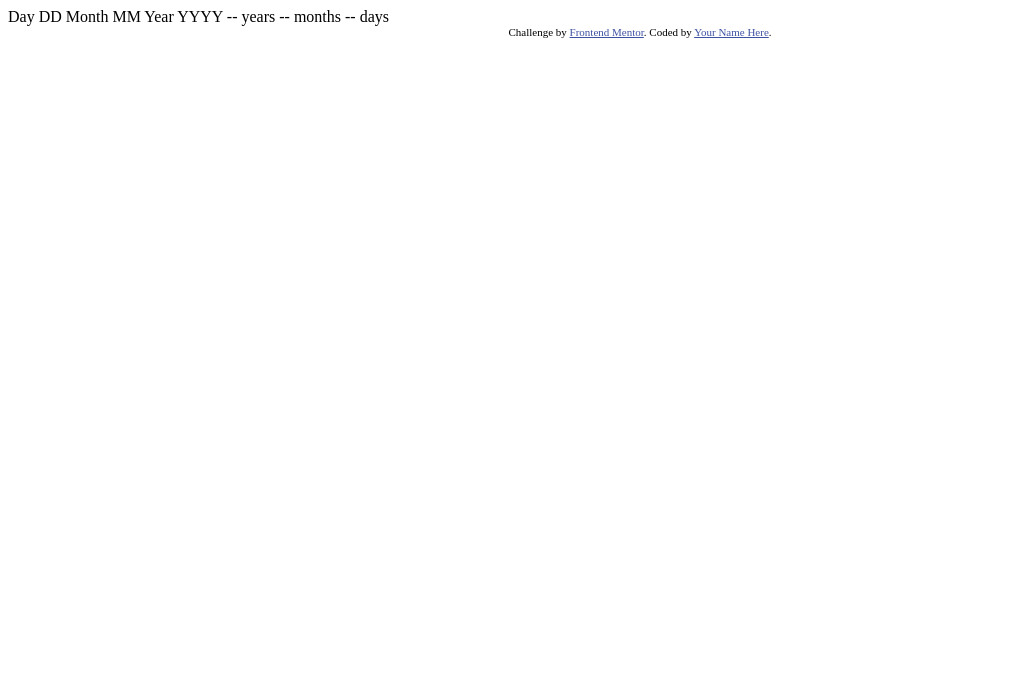
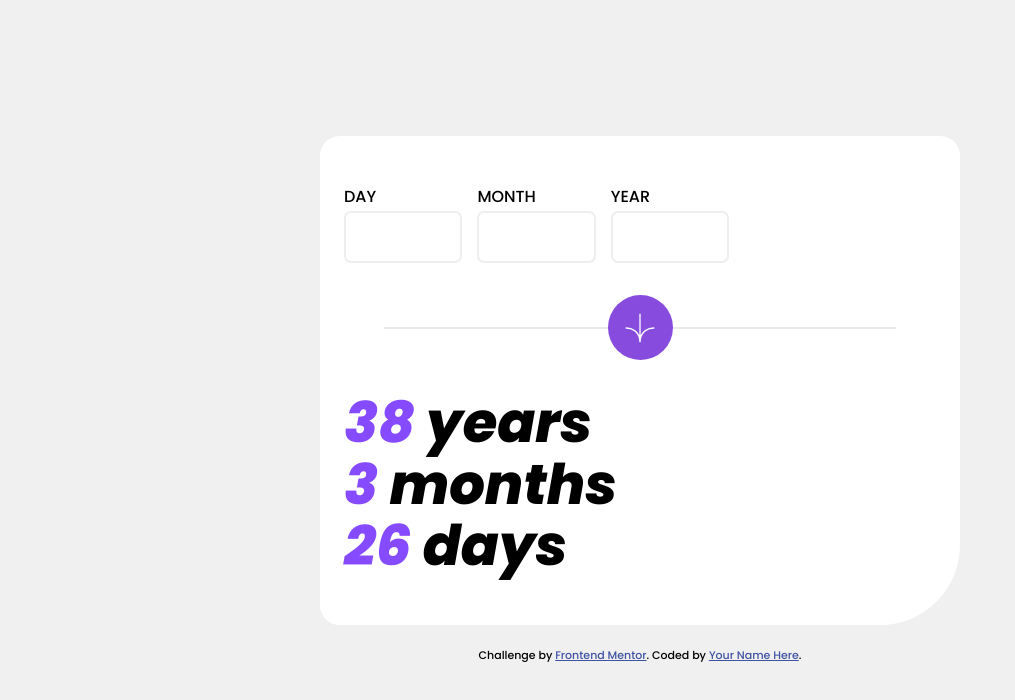
Before and after one commit to kadu20es/age-calculator-app, a plain HTML site: page index.html in a window 1280 px wide. Shown: the whole page, without its empty margins (0-1015 px from the left). Drawn offline with Linux system fonts and the light colour scheme.

Commit message:
Interface mobile finalizada

```diff
--- a/index.html
+++ b/index.html
@@ -9,25 +9,33 @@
   <title>Frontend Mentor | Age calculator app</title>
 
   <!-- Feel free to remove these styles or customise in your own stylesheet 👍 -->
-  <style>
-    .attribution { font-size: 11px; text-align: center; }
-    .attribution a { color: hsl(228, 45%, 44%); }
-  </style>
+  <link rel="stylesheet" type="text/css" href="style.css">
 </head>
 <body>
+  <div class="main">
+    <div class="inputs">
+      <label for="day">DAY</label>
+      <label for="month">MONTH</label>
+      <label for="year">YEAR</label>
+      <input type="text" name="day" id="day">
+      <input type="text" name="month" id="month">
+      <input type="text" name="year" id="year">
+    </div>
 
-  Day
-  DD
+    <div class="line">
+      <hr>
+      <div class="icon">
+        <svg xmlns="http://www.w3.org/2000/svg" width="46" height="44" viewBox="0 0 46 44"><g fill="none" stroke="#FFF" stroke-width="2"><path d="M1 22.019C8.333 21.686 23 25.616 23 44M23 44V0M45 22.019C37.667 21.686 23 25.616 23 44"/></g></svg>
+      </div>
+    </div>
 
-  Month
-  MM
+    <div class="result">
+      <p><span id="years">38</span> years</p>
+      <p><span id="months">3</span> months</p>
+      <p><span id="days">26</span> days</p>
+    </div>
 
-  Year
-  YYYY
-
-  -- years
-  -- months
-  -- days
+  </div>
 
   <div class="attribution">
     Challenge by <a href="https://www.frontendmentor.io?ref=challenge" target="_blank">Frontend Mentor</a>.
--- /dev/null
+++ b/style.css
@@ -0,0 +1,182 @@
+@import url('https://fonts.googleapis.com/css2?family=Fraunces:wght@700&family=Montserrat:ital,wght@0,400;0,500;0,700;1,400;1,800&family=Poppins:ital,wght@0,500;1,400;1,800&display=swap');
+
+
+* {
+    margin: 0;
+    padding: 0;
+    box-sizing: border-box;
+    font-family: 'Poppins', sans-serif;
+}
+
+:root {
+    --bgColor: #f0f0f0;
+    --purpleNumbers: #874bff;
+    --purbleIcon: #874cde;
+    --labelColors: #707070;
+    --borderColors: #eeeeee;
+}
+
+body {
+    background-color: var(--bgColor);
+    width: 100vw;
+    height: 100vh;
+    display: flex;
+    flex-direction: column;
+    align-items: center;
+    justify-content: center;
+}
+
+.main {
+    background-color:#FFF;
+    width: 95%;
+    padding: 3em 1.5em;
+    border-radius: 20px 20px 80px 20px;
+}
+
+.inputs {
+    width: 100%;
+    display: inline-grid;
+    grid-template-columns: repeat(3, 30%);
+    gap: 2px 15px;
+}
+
+input {
+    width: 100%;
+    border-radius: 7px;
+    padding: 0.5em;
+    font-size: 1.2em;
+    font-weight: bold;
+    border: 2px solid var(--borderColors);
+}
+input:active {
+    border: 2px solid #ce94e6 !important;
+}
+input:focus {
+    border: 2px solid #ce94e6 !important;
+}
+input:hover {
+    border: 2px solid #ce94e6 !important;
+}
+
+
+.line {
+    display: flex;
+    flex-direction: column;
+    align-items: center;
+    justify-content: center;
+}
+
+.icon {
+    background-color: var(--purbleIcon);
+    width: 65px;
+    height: 65px;
+    border-radius: 50%;
+    margin: 2em auto;
+    display: flex;
+    flex-direction: column;
+    align-items: center;
+    justify-content: center;
+    position: relative;
+    z-index: 2;
+}
+.icon > svg {
+    width: 30px;
+}
+hr {
+    width: 80%;
+    position:absolute;
+    z-index: 1;
+    border: 1px solid #e9e9e9;
+}
+
+
+
+p {
+    font-size: 3.5rem;
+    font-weight: bolder;
+    font-style: italic;
+    line-height: 1.1em;
+}
+
+p > span {
+    color: var(--purpleNumbers);
+}
+
+
+.attribution {
+    font-size: 11px;
+    text-align: center;
+    margin-top: 2em;
+}
+.attribution a { color: hsl(228, 45%, 44%); }
+
+@media screen and (min-width: 600px){
+    .main {
+        background-color:#FFF;
+        width: 640px;
+        padding: 3em 1.5em;
+        border-radius: 20px 20px 80px 20px;
+    }
+
+    .inputs {
+        width: 100%;
+        display: inline-grid;
+        grid-template-columns: repeat(3, 20%);
+        gap: 2px 15px;
+    }
+
+    input {
+        width: 100%;
+        border-radius: 7px;
+        padding: 0.5em;
+        font-size: 1.2em;
+        font-weight: bold;
+        border: 2px solid var(--borderColors);
+    }
+    input:active {
+        border: 2px solid #ce94e6 !important;
+    }
+    input:focus {
+        border: 2px solid #ce94e6 !important;
+    }
+    input:hover {
+        border: 2px solid #ce94e6 !important;
+    }
+
+    .icon {
+
+        background-color: var(--purbleIcon);
+        width: 65px;
+        height: 65px;
+        border-radius: 50%;
+        margin: 2em auto;
+        display: flex;
+        flex-direction: column;
+        align-items: center;
+        justify-content: center;
+        position: relative;
+        z-index: 2;
+    }
+    .icon > svg {
+        width: 30px;
+    }
+    hr {
+        width: 40%;
+        position:absolute;
+        z-index: 1;
+        border: 1px solid #e9e9e9;
+    }
+
+
+
+    p {
+        font-size: 3.5em;
+        font-weight: bolder;
+        font-style: italic;
+        line-height: 1.1em;
+    }
+
+    p > span {
+        color: var(--purpleNumbers);
+    }
+}
```
